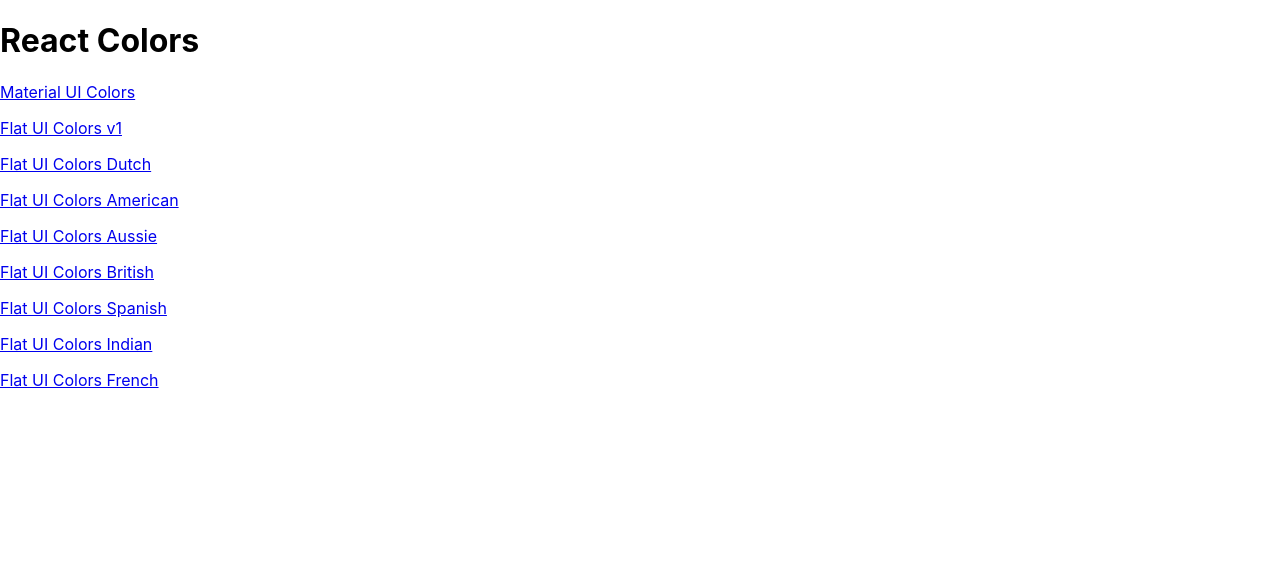
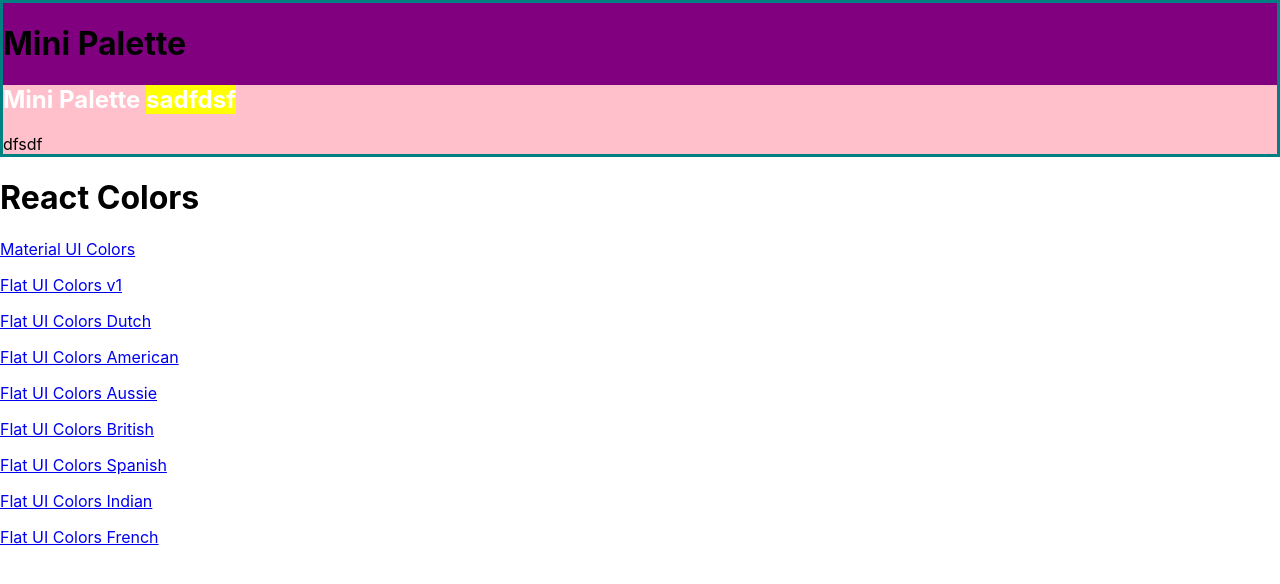
Before and after one commit to rhinoxD/shadesavvy, a React (Create React App) app: page / in a window 1280 px wide. Shown: the top 584 px of the page. Built offline with nearby package versions, Linux system fonts and the light colour scheme.

Commit message:
Add withStyles with demo styles

```diff
--- a/package.json
+++ b/package.json
@@ -5,6 +5,7 @@
   "dependencies": {
     "@material-ui/core": "^4.12.3",
     "@material-ui/icons": "^4.11.2",
+    "@material-ui/styles": "^4.11.4",
     "@testing-library/jest-dom": "^5.14.1",
     "@testing-library/react": "^11.2.7",
     "@testing-library/user-event": "^12.8.3",
--- /dev/null
+++ b/src/MiniPalette.js
@@ -0,0 +1,35 @@
+import React from 'react';
+import { withStyles } from '@material-ui/styles';
+
+const styles = {
+  main: {
+    backgroundColor: 'purple',
+    border: '3px solid teal',
+  },
+  secondary: {
+    backgroundColor: 'pink',
+    '& h1': {
+      color: 'white',
+      '& span': {
+        backgroundColor: 'yellow',
+      },
+    },
+  },
+};
+
+function MiniPalette(props) {
+  const { classes } = props;
+  return (
+    <div className={classes.main}>
+      <h1>Mini Palette</h1>
+      <section className={classes.secondary}>
+        <h1>
+          Mini Palette <span>sadfdsf</span>
+        </h1>
+        <span>dfsdf</span>
+      </section>
+    </div>
+  );
+}
+
+export default withStyles(styles)(MiniPalette);
--- a/src/PaletteList.js
+++ b/src/PaletteList.js
@@ -1,11 +1,13 @@
 import React, { Component } from 'react';
 import { Link } from 'react-router-dom';
+import MiniPalette from './MiniPalette';
 
 class PaletteList extends Component {
   render() {
     const { palettes } = this.props;
     return (
       <div>
+        <MiniPalette />
         <h1>React Colors</h1>
         {palettes.map((palette) => (
           <p>
```
Also changed, not shown: 1 other file (tests, documents, lock files or other folders).
